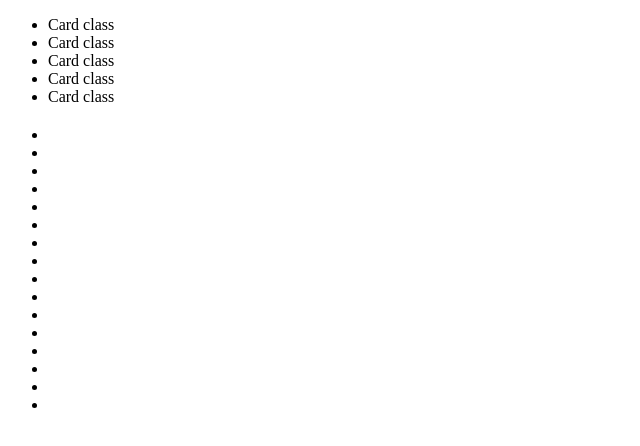
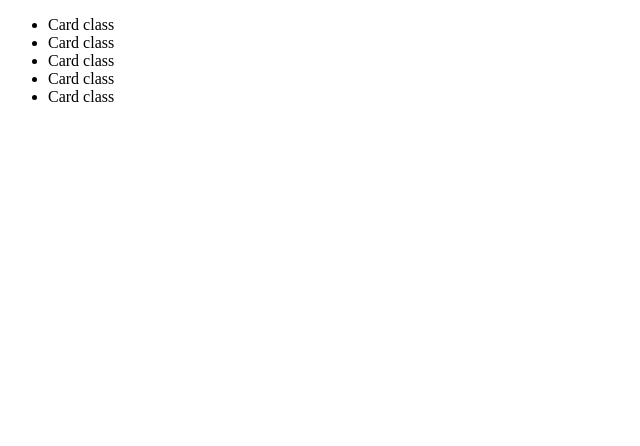
Before and after one commit to adtautavel/my-super-website, a plain HTML site: page index.html in a window 1280 px wide. Shown: the full height of the page, 0-640 px from the left. Drawn offline with Linux system fonts and the light colour scheme.

Commit message:
Remove 2nd <ul>

```diff
--- a/index.html
+++ b/index.html
@@ -14,28 +14,7 @@
         <li>Card class</li>
         <li>Card class</li>
       </ul>
-
-      <ul>
-        <h1></h1>
-        <l1></l1>
-        <li class="card"></li>
-        <li class="card"></li>
-        <li class="card"></li>
-        <li class="card"></li>
-        <li class="card"></li>
-        <li class="card"></li>
-        <li class="card"></li>
-        <li class="card"></li>
-        <li class="card"></li>
-        <li class="card"></li>
-        <li class="card"></li>
-        <li class="card"></li>
-        <li class="card"></li>
-        <li class="card"></li>
-        <li class="card"></li>
-        <li class="card"></li>
-      </ul>
-    </nav>
+   </nav>
 
   </body>
 </html>
```
